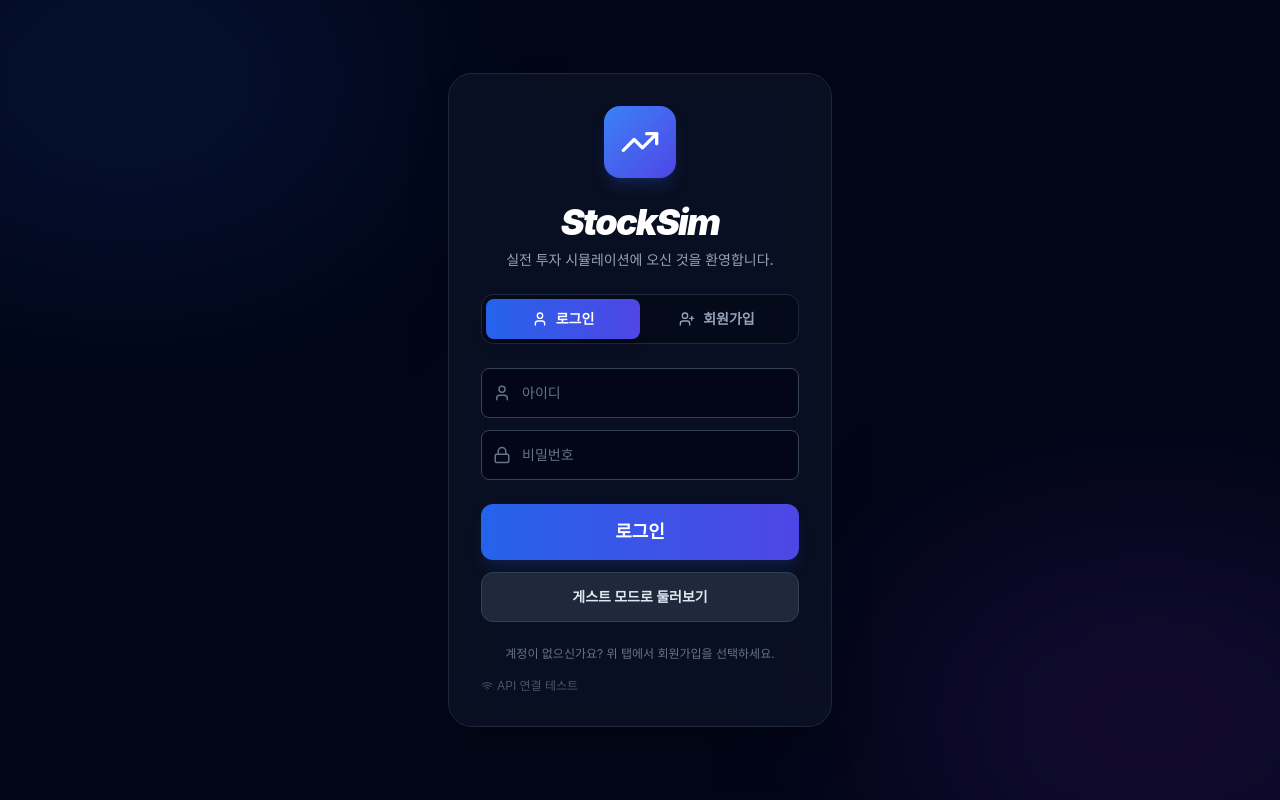
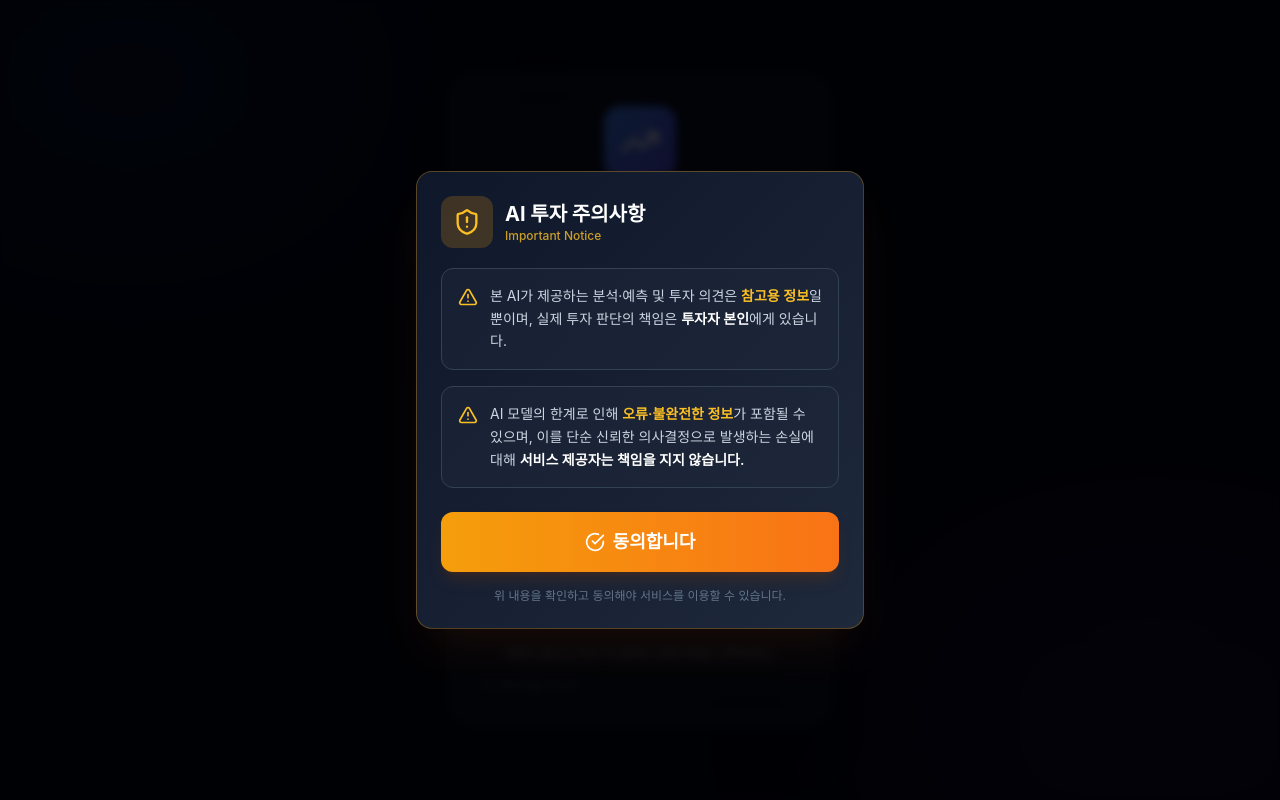
Before and after one commit to DahnTa/DahnTa_FE, a React (Vite) app: page / in a window 1280 px wide. Built offline with nearby package versions, Linux system fonts and the light colour scheme.

Commit message:
디자인 좀 바꿈 로딩창이랑 동의문

```diff
--- a/src/App.jsx
+++ b/src/App.jsx
@@ -27,6 +27,7 @@ export default function App() {
   const [currentPage, setCurrentPage] = useState("dashboard");
   const [selectedStockId, setSelectedStockId] = useState(null);
   const [loading, setLoading] = useState(true);
+  const [loadingMessage, setLoadingMessage] = useState("초기화 중...");
   const [isProcessing, setIsProcessing] = useState(false);
   const [isDarkMode, setIsDarkMode] = useState(true);
   const [isQuitModalOpen, setIsQuitModalOpen] = useState(false);
@@ -116,6 +117,34 @@ export default function App() {
     }
   };
 
+  // 딜레이 유틸
+  const delay = (ms) => new Promise((resolve) => setTimeout(resolve, ms));
+
+  // 재시도 로직이 포함된 bootstrap
+  const bootstrapWithRetry = async (maxRetries = 3, delayMs = 2000) => {
+    for (let attempt = 1; attempt <= maxRetries; attempt++) {
+      try {
+        setLoadingMessage(`시장 데이터 불러오는 중... (${attempt}/${maxRetries})`);
+        console.log(`[Bootstrap] 시도 ${attempt}/${maxRetries}...`);
+        await Promise.all([loadStocks(), loadUserData()]);
+        console.log(`[Bootstrap] 성공!`);
+        setLoadingMessage("준비 완료!");
+        return true; // 성공
+      } catch (error) {
+        console.warn(`[Bootstrap] 시도 ${attempt} 실패:`, error.message);
+        if (attempt < maxRetries) {
+          setLoadingMessage(`데이터 준비 중... 잠시만 기다려주세요 (${attempt}/${maxRetries})`);
+          console.log(`[Bootstrap] ${delayMs}ms 후 재시도...`);
+          await delay(delayMs);
+        } else {
+          console.error(`[Bootstrap] 모든 시도 실패`);
+          setLoadingMessage("데이터 로드 실패. 새로고침 해주세요.");
+          return false;
+        }
+      }
+    }
+  };
+
   const handleLogin = async (payload) => {
     // 로그인 실패 시에는 전역 로딩을 켜지 않아 에러 메시지가 가려지지 않도록 한다.
     const res = await loginService(payload);
@@ -126,9 +155,13 @@ export default function App() {
     setGameState(createDefaultGameState());
     // 로그인 성공 이후에만 전역 로딩 스피너를 잠깐 사용한다.
     setLoading(true);
+    setLoadingMessage("게임 세션 시작 중...");
     try {
       await startGame();
-      await bootstrap();
+      setLoadingMessage("서버에서 데이터 준비 중...");
+      // 백엔드 데이터 준비 시간을 위해 잠시 대기 후 재시도 로직으로 데이터 로드
+      await delay(1500);
+      await bootstrapWithRetry(3, 2000);
     } finally {
       setLoading(false);
     }
@@ -272,8 +305,55 @@ export default function App() {
 
   if (loading)
     return (
-      <div className="min-h-screen bg-slate-900 text-white flex items-center justify-center">
-        초기화 중...
+      <div className="min-h-screen bg-slate-950 text-white flex flex-col items-center justify-center relative overflow-hidden">
+        {/* 배경 그라데이션 효과 */}
+        <div className="absolute inset-0 bg-gradient-to-br from-blue-900/20 via-slate-950 to-indigo-900/20" />
+        <div className="absolute top-1/4 left-1/4 w-96 h-96 bg-blue-500/10 rounded-full blur-3xl animate-pulse" />
+        <div className="absolute bottom-1/4 right-1/4 w-96 h-96 bg-indigo-500/10 rounded-full blur-3xl animate-pulse delay-1000" />
+
+        {/* 로딩 컨텐츠 */}
+        <div className="z-10 flex flex-col items-center gap-8">
+          {/* 로고 */}
+          <h1 className="text-5xl font-black tracking-tighter italic text-transparent bg-clip-text bg-gradient-to-r from-blue-400 to-indigo-400">
+            StockSim
+          </h1>
+
+          {/* 스피너 */}
+          <div className="relative">
+            <div className="w-16 h-16 border-4 border-slate-700 border-t-blue-500 rounded-full animate-spin" />
+            <div className="absolute inset-0 w-16 h-16 border-4 border-transparent border-r-indigo-500 rounded-full animate-spin" style={{ animationDirection: 'reverse', animationDuration: '1.5s' }} />
+          </div>
+
+          {/* 로딩 메시지 */}
+          <div className="text-center">
+            <p className="text-lg text-slate-300 font-medium animate-pulse">
+              {loadingMessage}
+            </p>
+            <p className="text-sm text-slate-500 mt-2">
+              잠시만 기다려주세요
+            </p>
+          </div>
+
+          {/* 프로그레스 바 (무한 애니메이션) */}
+          <div className="w-64 h-1.5 bg-slate-800 rounded-full overflow-hidden">
+            <div
+              className="h-full bg-gradient-to-r from-blue-500 via-indigo-500 to-blue-500 rounded-full animate-loading-bar"
+              style={{
+                width: '40%',
+                animation: 'loading-bar 1.5s ease-in-out infinite',
+              }}
+            />
+          </div>
+        </div>
+
+        {/* CSS 애니메이션 */}
+        <style>{`
+          @keyframes loading-bar {
+            0% { transform: translateX(-100%); }
+            50% { transform: translateX(150%); }
+            100% { transform: translateX(-100%); }
+          }
+        `}</style>
       </div>
     );
 
--- a/src/components/AuthScreen.jsx
+++ b/src/components/AuthScreen.jsx
@@ -9,6 +9,8 @@ import {
   ArrowLeft,
   CheckCircle,
   Wifi,
+  AlertTriangle,
+  ShieldAlert,
 } from "lucide-react";
 import { signupApi } from "../api/api";
 import ApiTestPanel from "./ApiTestPanel";
@@ -19,6 +21,7 @@ const AuthScreen = ({ onLogin, onGuestLogin }) => {
   const [error, setError] = useState("");
   const [success, setSuccess] = useState("");
   const [showApiTest, setShowApiTest] = useState(false);
+  const [showAiDisclaimer, setShowAiDisclaimer] = useState(true);
 
   // 로그인 폼
   const [loginId, setLoginId] = useState("");
@@ -357,6 +360,54 @@ const AuthScreen = ({ onLogin, onGuestLogin }) => {
 
       {/* API Test Panel */}
       {showApiTest && <ApiTestPanel onClose={() => setShowApiTest(false)} />}
+
+      {/* AI 주의문구 팝업 */}
+      {showAiDisclaimer && (
+        <div className="fixed inset-0 z-[300] flex items-center justify-center bg-black/80 backdrop-blur-sm p-4">
+          <div className="bg-gradient-to-br from-slate-900 to-slate-800 border border-amber-500/30 rounded-2xl w-full max-w-md p-6 shadow-2xl shadow-amber-900/20 animate-in fade-in zoom-in duration-300">
+            {/* 헤더 */}
+            <div className="flex items-center gap-3 mb-5">
+              <div className="p-3 bg-amber-500/20 rounded-xl">
+                <ShieldAlert size={28} className="text-amber-400" />
+              </div>
+              <div>
+                <h3 className="text-xl font-bold text-white">AI 투자 주의사항</h3>
+                <p className="text-amber-400/80 text-xs font-medium">Important Notice</p>
+              </div>
+            </div>
+
+            {/* 본문 */}
+            <div className="space-y-4 mb-6">
+              <div className="flex gap-3 p-4 bg-slate-800/50 rounded-xl border border-slate-700">
+                <AlertTriangle size={20} className="text-amber-400 flex-shrink-0 mt-0.5" />
+                <p className="text-slate-300 text-sm leading-relaxed">
+                  본 AI가 제공하는 분석·예측 및 투자 의견은 <span className="text-amber-400 font-semibold">참고용 정보</span>일 뿐이며, 실제 투자 판단의 책임은 <span className="text-white font-semibold">투자자 본인</span>에게 있습니다.
+                </p>
+              </div>
+
+              <div className="flex gap-3 p-4 bg-slate-800/50 rounded-xl border border-slate-700">
+                <AlertTriangle size={20} className="text-amber-400 flex-shrink-0 mt-0.5" />
+                <p className="text-slate-300 text-sm leading-relaxed">
+                  AI 모델의 한계로 인해 <span className="text-amber-400 font-semibold">오류·불완전한 정보</span>가 포함될 수 있으며, 이를 단순 신뢰한 의사결정으로 발생하는 손실에 대해 <span className="text-white font-semibold">서비스 제공자는 책임을 지지 않습니다.</span>
+                </p>
+              </div>
+            </div>
+
+            {/* 동의 버튼 */}
+            <button
+              onClick={() => setShowAiDisclaimer(false)}
+              className="w-full py-4 bg-gradient-to-r from-amber-500 to-orange-500 hover:from-amber-400 hover:to-orange-400 text-white font-bold rounded-xl text-lg shadow-lg shadow-amber-900/30 transition-all transform hover:-translate-y-0.5 active:translate-y-0 flex items-center justify-center gap-2"
+            >
+              <CheckCircle size={20} />
+              동의합니다
+            </button>
+
+            <p className="text-slate-500 text-xs text-center mt-4">
+              위 내용을 확인하고 동의해야 서비스를 이용할 수 있습니다.
+            </p>
+          </div>
+        </div>
+      )}
     </div>
   );
 };
```
Also changed, not shown: 2 other files (tests, documents, lock files or other folders).
